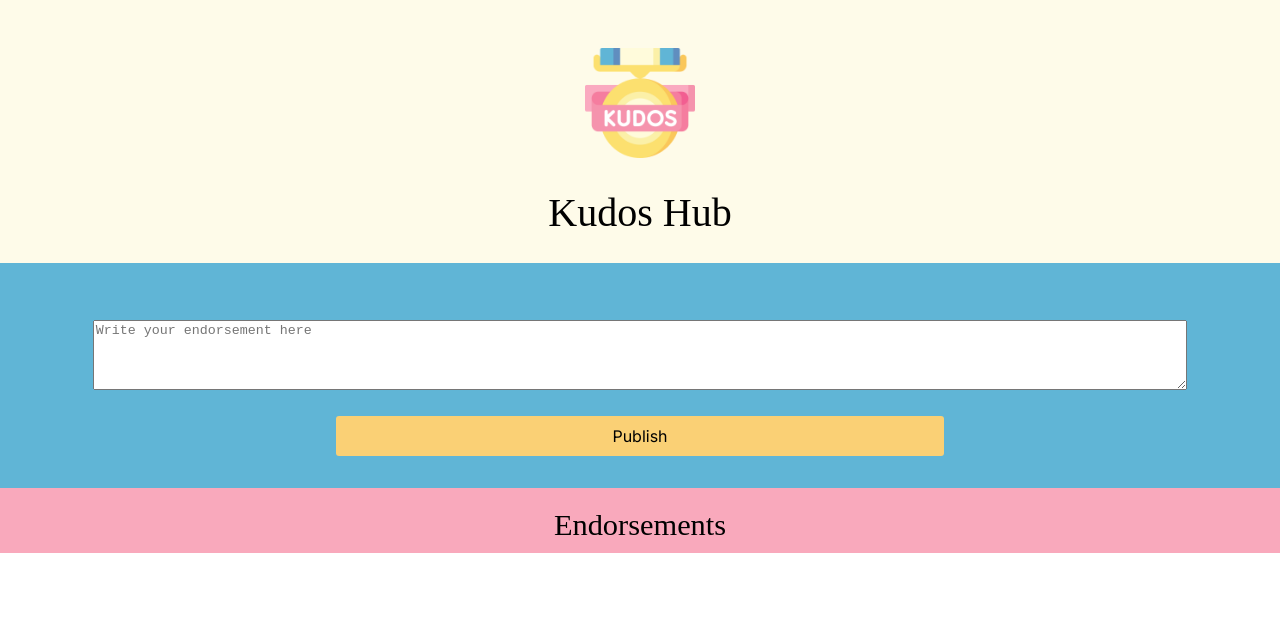
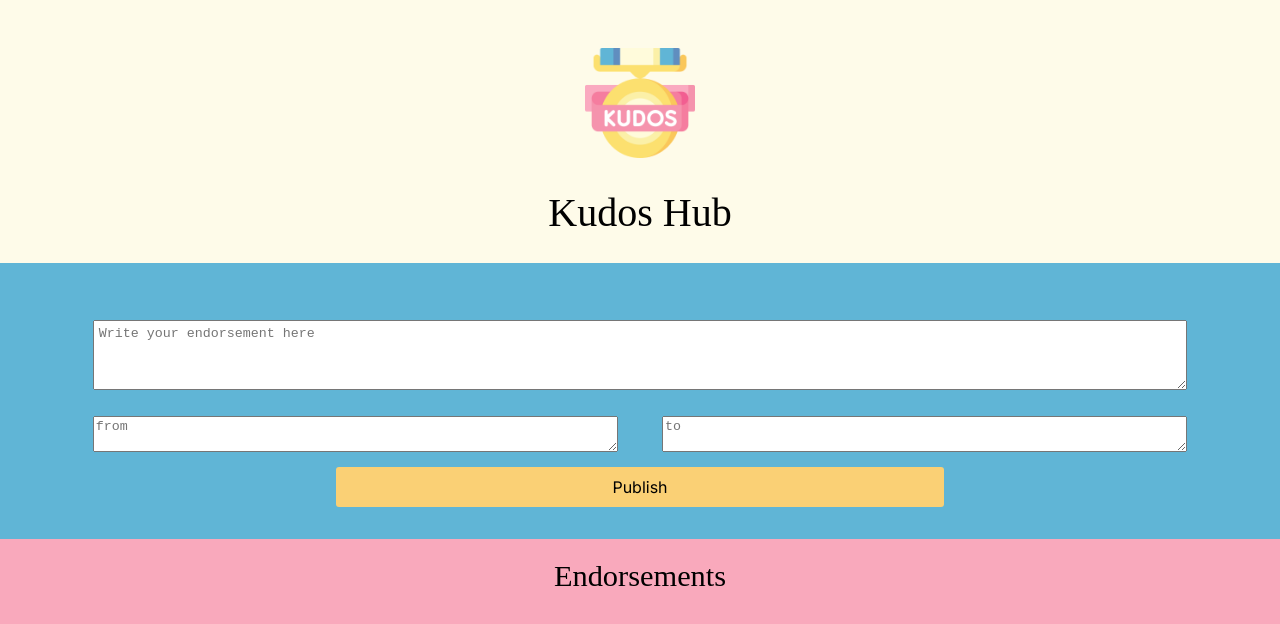
Before and after one commit to idastarek/endorsements_app, a plain HTML site: page index.html in a window 1280 px wide. Drawn offline with Linux system fonts and the light colour scheme; no server answers; a web font is replaced by a local one.

Commit message:
added the from and to textareas

```diff
--- a/index.html
+++ b/index.html
@@ -19,6 +19,10 @@
         </div>
         <div id="text-publish-area">
             <textarea id="textarea" placeholder="Write your endorsement here"></textarea>
+            <div id="from-to-container">
+                <textarea class="textarea-from-to" placeholder="from"></textarea>
+                <textarea class="textarea-from-to" placeholder="to"></textarea>
+            </div>
             <button id="publish-btn">Publish</button>
         </div>
         <!-- posted endorsements area -->
--- a/styles.css
+++ b/styles.css
@@ -4,6 +4,7 @@
 
 html, body {
     margin: 0;
+    height: 100%;
 }
 
 #main-container {
@@ -11,7 +12,7 @@ html, body {
     flex-direction: column;
     justify-content: center;
     align-items: center;
-    /* width: 90%; */
+    min-height: 100vh;
 }
 
 #kudos-container {
@@ -42,10 +43,21 @@ h1 {
 }
 
 #textarea {
-    /* border: 2px solid black; */
     width: 90%;
     min-height: 70px;
     margin: 1.6rem auto;
+    padding: 5px;
+}
+
+#from-to-container {
+    display: flex;
+    justify-content: space-between;
+    width: 90%;
+    margin-bottom: 15px;
+}
+
+.textarea-from-to {
+    width: 48%;
 }
 
 #publish-btn {
@@ -67,6 +79,7 @@ h1 {
     background-color: #F9A9BC;
     width: 100%;
     text-align: center;
+    flex-grow: 1;
 }
 
 h2 {
```
